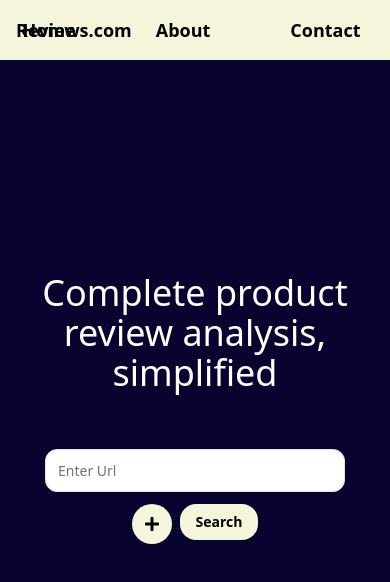
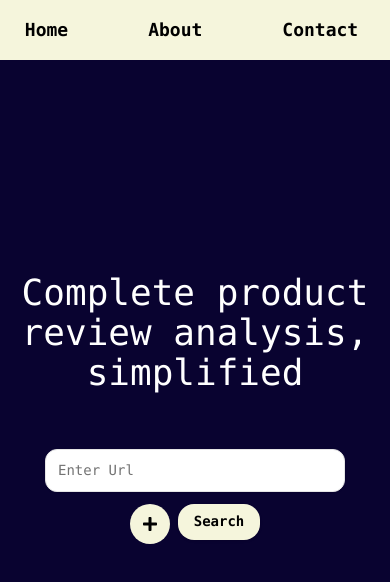
Before and after one commit to pranav-deshmukh/Lets-circle-back-to-this-later, a Next.js app in the folder frontend/lets-circle-back-to-it-later/: page / in a window 390 px wide. Shown: the top 582 px of the page. Built offline with nearby package versions, Linux system fonts and the light colour scheme.

Commit message:
home page made responsive

```diff
--- a/frontend/lets-circle-back-to-it-later/app/layout.js
+++ b/frontend/lets-circle-back-to-it-later/app/layout.js
@@ -21,7 +21,7 @@ export default function RootLayout({ children }) {
   return (
     <html lang="en">
       <body
-        className={`${geistSans.variable} ${geistMono.variable} antialiased`}
+        className={`${geistSans.variable} ${geistMono.variable} antialiased font-mono`}
       >
         {children}
       </body>
--- a/frontend/lets-circle-back-to-it-later/components/Navigation.jsx
+++ b/frontend/lets-circle-back-to-it-later/components/Navigation.jsx
@@ -2,7 +2,7 @@ function Navigation() {
   return (
     <div className="w-full h-[60px] bg-[#F5F5DC] flex items-center text-lg font-semibold text-black fixed">
       <div className="w-[10%] ml-4">
-        <span>Reviews.com</span>
+        <span className="md:flex hidden">Reviews.com</span>
       </div>
       <div className="w-[70%] flex justify-center gap-20">
         <span>Home</span>
```
